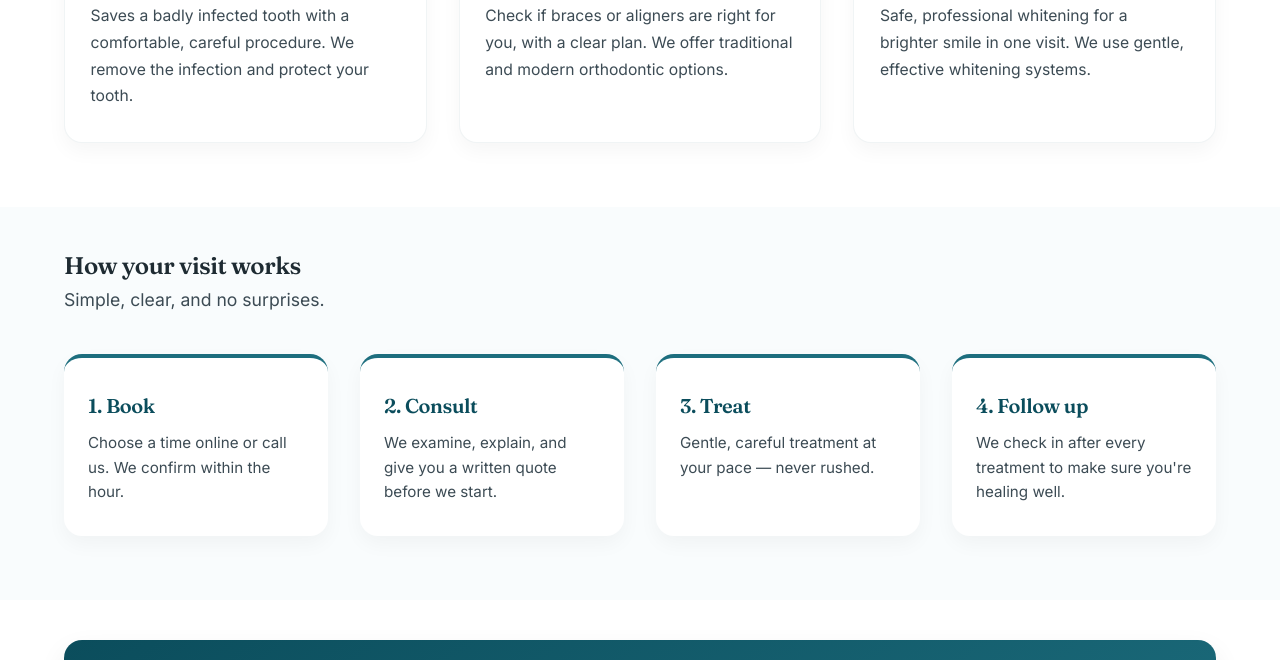
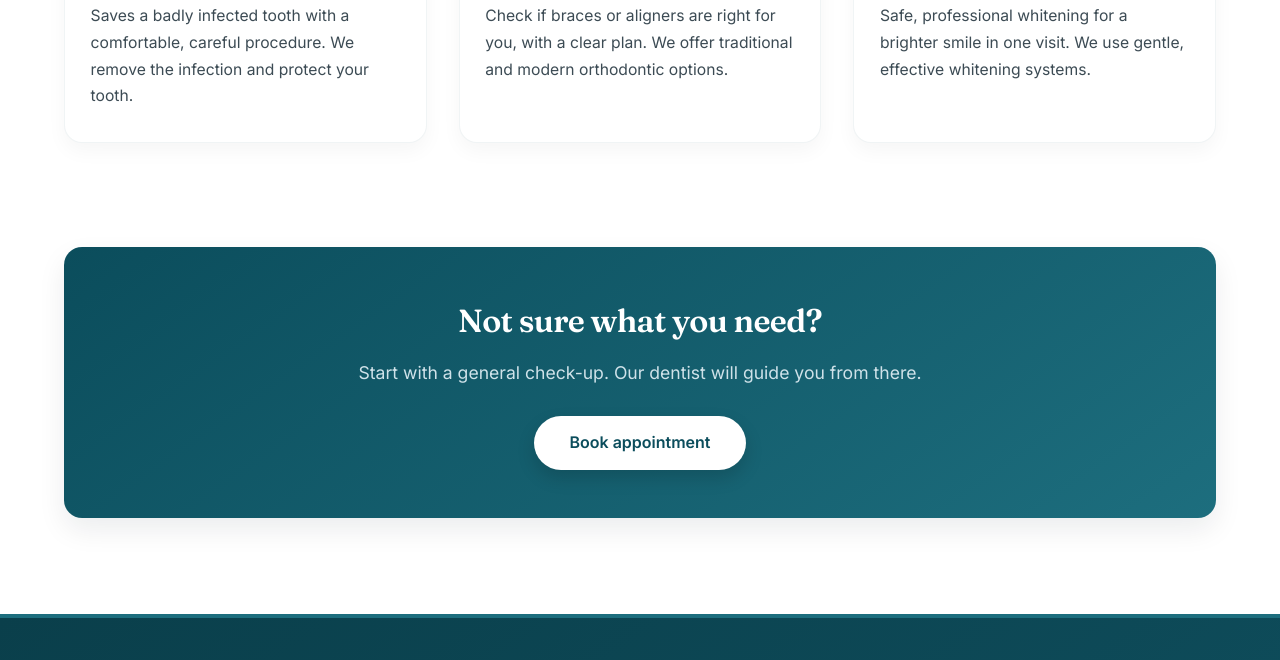
Before and after one commit to Harsh-Kumar-Mishra2006/Everest_Dental, a plain HTML site: page services.html in a window 1280 px wide. Shown: the part 1234-1894 px from the top of the page. Drawn offline with Linux system fonts and the light colour scheme.

Commit message:
fixed services page

```diff
--- a/services.html
+++ b/services.html
@@ -644,10 +644,11 @@
           </article>
 
           <article class="service-card">
-            <img src="https://images.unsplash.com/photo-1593022356770-9c5f2e3b1c6c?q=80&w=2070&auto=format&fit=crop" alt="Teeth whitening treatment" class="service-card-img">
+            <img src="./Tooth Whitening.webp" alt="Teeth whitening treatment" class="service-card-img">
             <div class="service-card-body">
               <h3>Teeth Whitening</h3>
-              <p>Safe, professional whitening for a brighter smile in one visit. We use gentle, effective whitening systems.</p>
+              <p>Safe, professional whitening for a brighter smile in one visit. We use gentle, effective whitening systems.
+              </p>
             </div>
           </article>
 
@@ -656,30 +657,7 @@
     </section>
 
     <!-- How it works -->
-    <section class="section section-tint">
-      <div class="container">
-        <h2>How your visit works</h2>
-        <p class="section-intro">Simple, clear, and no surprises.</p>
-        <div class="feature-grid">
-          <article class="feature">
-            <h3>1. Book</h3>
-            <p>Choose a time online or call us. We confirm within the hour.</p>
-          </article>
-          <article class="feature">
-            <h3>2. Consult</h3>
-            <p>We examine, explain, and give you a written quote before we start.</p>
-          </article>
-          <article class="feature">
-            <h3>3. Treat</h3>
-            <p>Gentle, careful treatment at your pace — never rushed.</p>
-          </article>
-          <article class="feature">
-            <h3>4. Follow up</h3>
-            <p>We check in after every treatment to make sure you're healing well.</p>
-          </article>
-        </div>
-      </div>
-    </section>
+
 
     <!-- CTA -->
     <section class="section">
```
Also changed, not shown: Tooth Whitening.webp (added).
